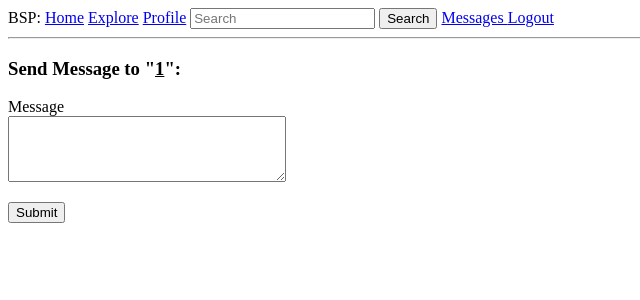
After one commit to hustjiangtao/bsp, a Flask app: page /send_message/1 in a window 1280 px wide. The commit adds this page. Shown: the top 300 px of the page, without its empty margins (0-640 px from the left). Run offline with Flask 2, Linux system fonts and the light colour scheme; the visitor is signed in with stand-in values (Sample User, id 1); data comes from the database, SQL or seed files in the repository; data that the repository does not hold is empty; parts of the project's set-up code (start-up, migrations or seed data) failed here and were passed over; some libraries are stand-ins or nearby versions.

Commit message:
Add: private messages

```diff
--- a/app/main/forms.py
+++ b/app/main/forms.py
@@ -48,3 +48,9 @@ class SearchForm(FlaskForm):
         if 'csrf_enabled' not in kwargs:
             kwargs['csrf_enabled'] = False
         super(SearchForm, self).__init__(*args, **kwargs)
+
+
+class MessageForm(FlaskForm):
+    """Message form"""
+    message = TextAreaField("Message", validators=[DataRequired(), Length(min=0, max=140)])
+    submit = SubmitField("Submit")
--- a/app/main/routes.py
+++ b/app/main/routes.py
@@ -10,10 +10,10 @@ from flask_login import current_user, login_required
 from flask_sqlalchemy import get_debug_queries
 from config import POSTS_PER_PAGE, DATABASE_QUERY_TIMEOUT
 from app import db
-from app.models import User, Post
+from app.models import User, Post, Message
 from app.emails import follower_notification
 from app.main import bp
-from app.main.forms import EditProfileForm, PostForm, SearchForm
+from app.main.forms import EditProfileForm, PostForm, SearchForm, MessageForm
 
 
 @bp.route('/', methods=['GET', 'POST'])
@@ -160,3 +160,34 @@ def search():
     prev_url = url_for('main.search', q=g.search_form.q.data, page=page - 1) if page > 1 else None
     return render_template("main/search.html", title="Search",
                            posts=posts, next_url=next_url, prev_url=prev_url)
+
+
+@bp.route('/send_message/<recipient>', methods=['GET', 'POST'])
+@login_required
+def send_message(recipient):
+    """private message send handler"""
+    user = User.query.filter_by(username=recipient).first()
+    form = MessageForm()
+    if form.validate_on_submit():
+        message = Message(author=current_user, recipient=user, body=form.message.data)
+        db.session.add(message)
+        db.session.commit()
+        flash("Your message has been sent.")
+        return redirect(url_for('main.user', username=recipient))
+    return render_template('main/send_message.html', title="Send Message",
+                           form=form, recipient=recipient)
+
+
+@bp.route('/messages')
+@login_required
+def messages():
+    """messages view handler"""
+    current_user.last_message_read_time = datetime.utcnow()
+    db.session.commit()
+    page = request.args.get('page', 1, type=int)
+    messages = current_user.message_recivied.order_by(Message.timestamp.desc()).paginate(
+        page, POSTS_PER_PAGE, False)
+    next_url = url_for('main.messages', page=messages.next_num) if messages.has_next else None
+    prev_url = url_for('main.messages', page=messages.prev_num) if messages.has_prev else None
+    return render_template('main/messages.html', title="Message",
+                           messages=messages.items, next_url=next_url, prev_url=prev_url)
--- a/app/models.py
+++ b/app/models.py
@@ -41,6 +41,13 @@ class User(UserMixin, db.Model):
                                secondaryjoin=(followers.c.followed_id == id),
                                backref=db.backref("followers", lazy="dynamic"),
                                lazy="dynamic")
+    message_sent = db.relationship("Message",
+                                   foreign_keys="Message.sender_id",
+                                   backref="author", lazy="dynamic")
+    message_recivied = db.relationship("Message",
+                                       foreign_keys="Message.recipient_id",
+                                       backref="recipient", lazy="dynamic")
+    last_message_read_time = db.Column(db.DateTime)
 
     def set_password(self, password):
         """set password with hash"""
@@ -102,6 +109,12 @@ class User(UserMixin, db.Model):
             return None
         return User.query.get(id)
 
+    def new_messages(self):
+        """count of messages unread"""
+        last_read_time = self.last_message_read_time or datetime(1900, 1, 1)
+        return Message.query.filter_by(recipient=self).filter(
+            Message.timestamp > last_read_time).count()
+
 
 @login.user_loader
 def load_user(id):
@@ -119,3 +132,15 @@ class Post(SearchableMixin, db.Model):
 
     def __repr__(self):
         return f"<Post {self.body}>"
+
+
+class Message(db.Model):
+    """Private message"""
+    id = db.Column(db.Integer, primary_key=True)
+    sender_id = db.Column(db.Integer, db.ForeignKey('user.id'))
+    recipient_id = db.Column(db.Integer, db.ForeignKey('user.id'))
+    body = db.Column(db.String(140))
+    timestamp = db.Column(db.DateTime, index=True, default=datetime.utcnow)
+
+    def __repr__(self):
+        return f"<Message {self.body}>"
--- a/app/templates/base.html
+++ b/app/templates/base.html
@@ -25,6 +25,10 @@
             {{ g.search_form.q(size=20, placeholder=g.search_form.q.label.text) }}
             <input type="submit" value="Search">
         </form>
+        <a href="{{ url_for('main.messages') }}">Messages
+            {% set new_messages = current_user.new_messages() %}
+            {% if new_messages %}<span>{{ new_messages }}</span>{% endif %}
+        </a>
         <a href="{{ url_for('auth.logout') }}">Logout</a>
     {% else %}
         <a href="{{ url_for('auth.login') }}">Login</a>
--- /dev/null
+++ b/app/templates/main/send_message.html
@@ -0,0 +1,16 @@
+{% extends "base.html" %}
+
+{% block content %}
+    <h3>Send Message to "<U>{{ recipient }}</U>":</h3>
+    <form action="" method="post">
+        {{ form.hidden_tag() }}
+        <p>
+            {{ form.message.label }}<br>
+            {{ form.message(cols=32, rows=4) }}<br>
+            {% for error in form.message.errors %}
+                <span style="color: red;">[{{ error }}]</span>
+            {% endfor %}
+        </p>
+        <p>{{ form.submit() }}</p>
+    </form>
+{% endblock %}
--- a/app/templates/main/user.html
+++ b/app/templates/main/user.html
@@ -16,6 +16,9 @@
                 {% else %}
                     <p><a href="{{ url_for('main.unfollow', username=user.username) }}">Unfollow</a></p>
                 {% endif %}
+                {% if user != current_user %}
+                    <p><a href="{{ url_for('main.send_message', recipient=user.username) }}">Send private message</a></p>
+                {% endif %}
             </td>
         </tr>
     </table>
```
Also changed, not shown: app/templates/main/messages.html (added, +11 -0 lines), migrations/versions/2a206b531cb0_private_messages.py (added, +41 -0 lines).
